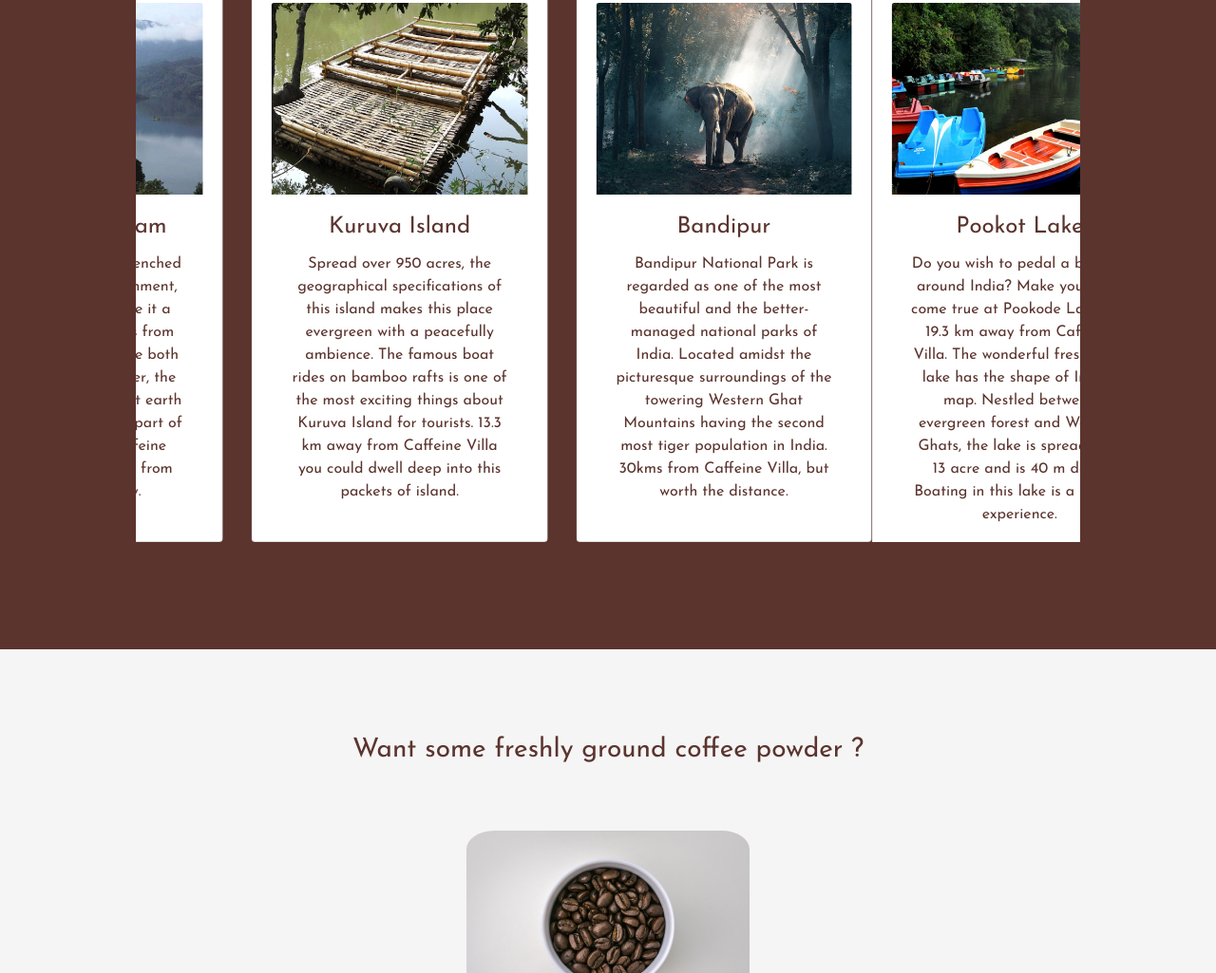
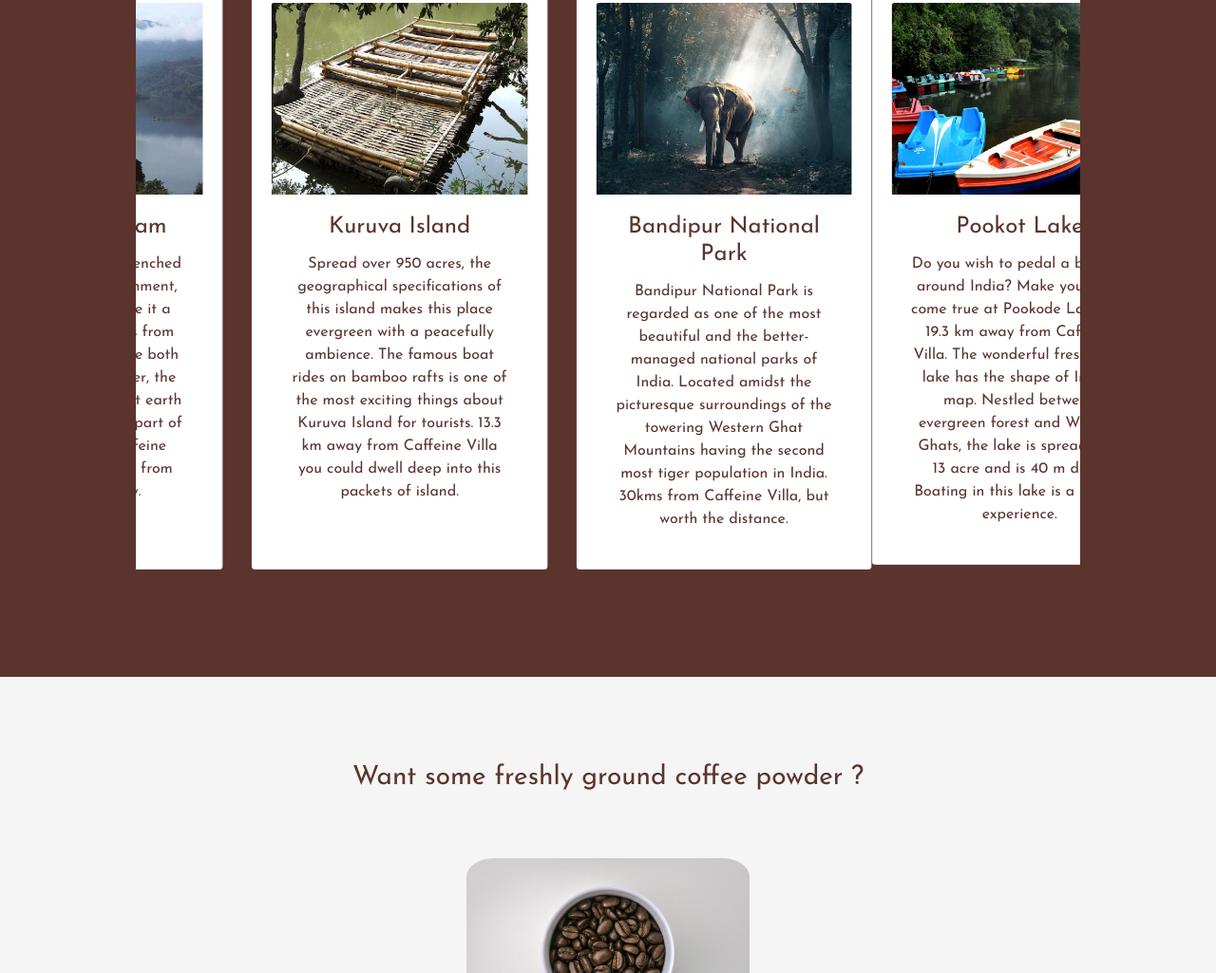
Before and after one commit to bit-ter/bit-ter.github.io, a plain HTML site: page index.html in a window 1280 px wide. Shown: the part 2751-3776 px from the top of the page at 95% size. Drawn offline with nearby package versions, Linux system fonts and the light colour scheme; a web font is replaced by a local one.

Commit message:
Update index.html

```diff
--- a/index.html
+++ b/index.html
@@ -482,7 +482,7 @@
                       <div class="card card-body flex-fill">
                         <img class="card-img-top" src="images/bandipur.jpg" alt="Card image cap">
                         <div class="card-body">
-                          <h4 class="card-title">Bandipur</h4>
+                          <h4 class="card-title">Bandipur National Park</h4>
                           <p class="card-text">Bandipur National Park is regarded as one of the most beautiful and the better-managed national parks of India. Located amidst the picturesque surroundings of the towering Western Ghat Mountains having
                             the second most tiger population in India. 30kms from Caffeine Villa, but worth the distance.</p>
                         </div>
```
